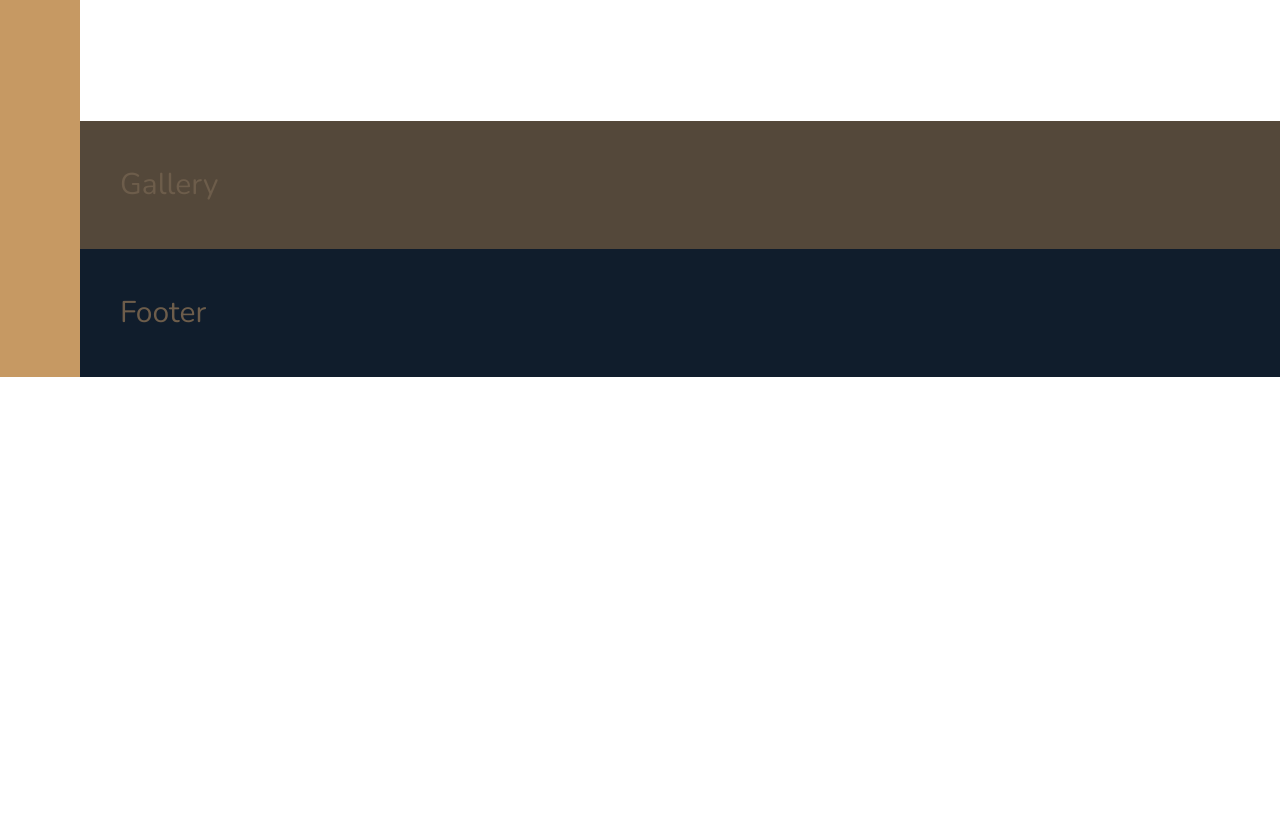
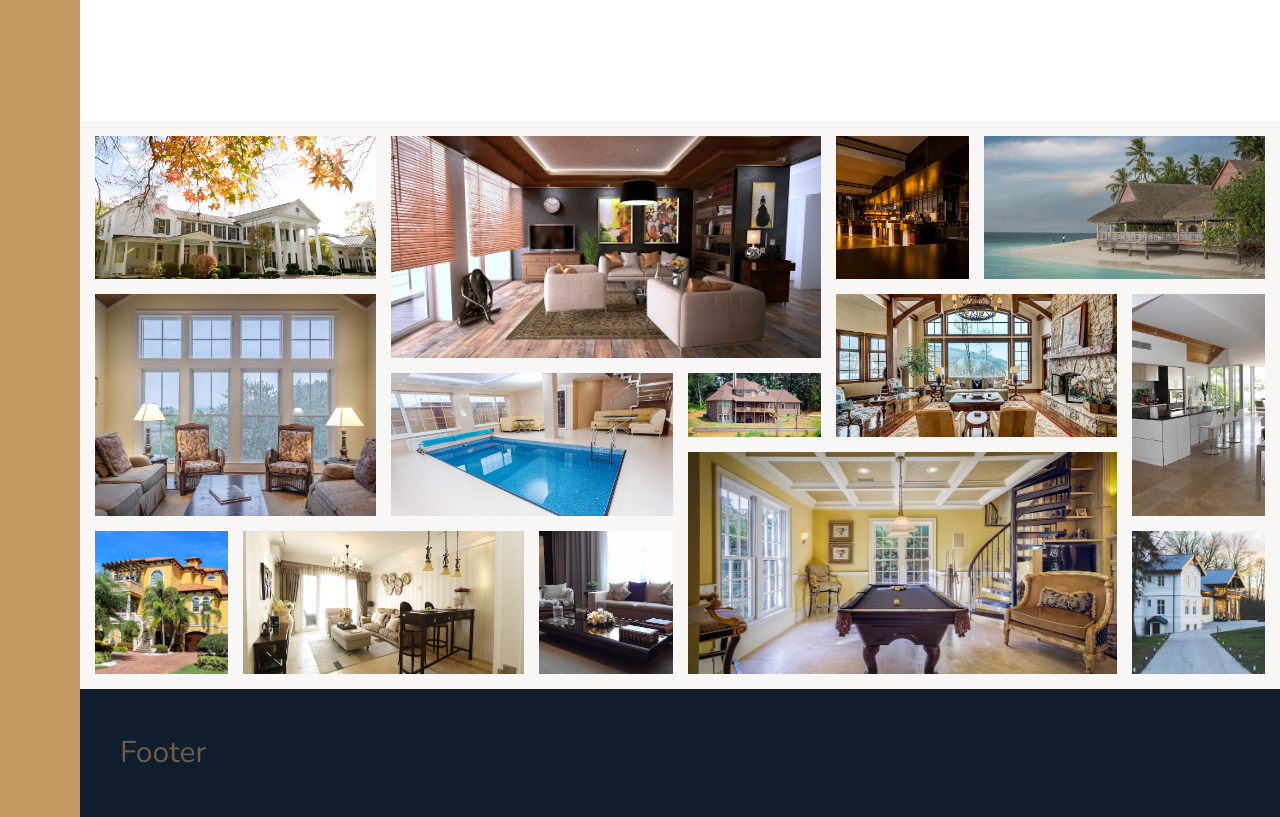
Before and after one commit to nadinejuraschek/Wedding-Planner-Website, a website: page index.html in a window 1280 px wide. Shown: the part 3160-3977 px from the top of the page. Before the commit the page ends 3537 px from the top, so only its background shows below. Drawn offline with nearby package versions, Linux system fonts and the light colour scheme.

Commit message:
gallery complete

```diff
--- a/index.html
+++ b/index.html
@@ -329,7 +329,48 @@
         </section>
 
         <section class="gallery">
-            Gallery
+            <figure class="gallery__item gallery__item--1">
+                <img src="img/gal-1.jpeg" alt="Gallery Image 1" class="gallery__img" />
+            </figure>
+            <figure class="gallery__item gallery__item--2">
+                <img src="img/gal-2.jpeg" alt="Gallery Image 2" class="gallery__img" />
+            </figure>
+            <figure class="gallery__item gallery__item--3">
+                <img src="img/gal-3.jpeg" alt="Gallery Image 3" class="gallery__img" />
+            </figure>
+            <figure class="gallery__item gallery__item--4">
+                <img src="img/gal-4.jpeg" alt="Gallery Image 4" class="gallery__img" />
+            </figure>
+            <figure class="gallery__item gallery__item--5">
+                <img src="img/gal-5.jpeg" alt="Gallery Image 5" class="gallery__img" />
+            </figure>
+            <figure class="gallery__item gallery__item--6">
+                <img src="img/gal-6.jpeg" alt="Gallery Image 6" class="gallery__img" />
+            </figure>
+            <figure class="gallery__item gallery__item--7">
+                <img src="img/gal-7.jpeg" alt="Gallery Image 7" class="gallery__img" />
+            </figure>
+            <figure class="gallery__item gallery__item--8">
+                <img src="img/gal-8.jpeg" alt="Gallery Image 8" class="gallery__img" />
+            </figure>
+            <figure class="gallery__item gallery__item--9">
+                <img src="img/gal-9.jpeg" alt="Gallery Image 9" class="gallery__img" />
+            </figure>
+            <figure class="gallery__item gallery__item--10">
+                <img src="img/gal-10.jpeg" alt="Gallery Image 10" class="gallery__img" />
+            </figure>
+            <figure class="gallery__item gallery__item--11">
+                <img src="img/gal-11.jpeg" alt="Gallery Image 11" class="gallery__img" />
+            </figure>
+            <figure class="gallery__item gallery__item--12">
+                <img src="img/gal-12.jpeg" alt="Gallery Image 12" class="gallery__img" />
+            </figure>
+            <figure class="gallery__item gallery__item--13">
+                <img src="img/gal-13.jpeg" alt="Gallery Image 13" class="gallery__img" />
+            </figure>
+            <figure class="gallery__item gallery__item--14">
+                <img src="img/gal-14.jpeg" alt="Gallery Image 14" class="gallery__img" />
+            </figure>
         </section>
 
         <footer class="footer">
--- a/sass/_gallery.scss
+++ b/sass/_gallery.scss
@@ -1,4 +1,77 @@
 .gallery {
-    background-color: $color-grey-dark-1;
+    background-color: $color-grey-light-1;
     grid-column: full-start / full-end;
+
+    display: grid;
+    grid-template-columns: repeat(8, 1fr);
+    grid-template-rows: repeat(7, 5vw);
+    grid-gap: 1.5rem;
+
+    padding: 1.5rem;
+
+    &__item {
+        &--1 {
+            grid-column: 1 / span 2;
+            grid-row: 1 / span 2;
+        }
+        &--2 {
+            grid-column: 3 / span 3;
+            grid-row: 1 / span 3;
+        }
+        &--3 {
+            grid-column: 6 / 7;
+            grid-row: 1 / span 2;
+        }
+        &--4 {
+            grid-column: 7 / span 2;
+            grid-row: 1 / span 2;
+        }
+        &--5 {
+            grid-column: 1 / span 2;
+            grid-row: 3 / span 3;
+        }
+        &--6 {
+            grid-column: 3 / span 2;
+            grid-row: 4 / span 2;
+        }
+        &--7 {
+            grid-column: 5 / 6;
+            grid-row: 4 / 5;
+        }
+        &--8 {
+            grid-column: 6 / span 2;
+            grid-row: 3 / span 2;
+        }
+        &--9 {
+            grid-column: 8 / 9;
+            grid-row: 3 / span 3;
+        }
+        &--10 {
+            grid-column: 1 / 2;
+            grid-row: 6 / span 2;
+        }
+        &--11 {
+            grid-column: 2 / span 2;
+            grid-row: 6 / span 2;
+        }
+        &--12 {
+            grid-column: 4 / 5;
+            grid-row: 6 / span 2;
+        }
+        &--13 {
+            grid-column: 5 / span 3;
+            grid-row: 5 / span 3;
+        }
+        &--14 {
+            grid-column: 8 / 9;
+            grid-row: 6 / span 2;
+        }
+    }
+
+    &__img {
+        display: block;
+        height: 100%;
+        object-fit: cover;
+        width: 100%;
+    }
 }
```
Also changed, not shown: css/style.css.
